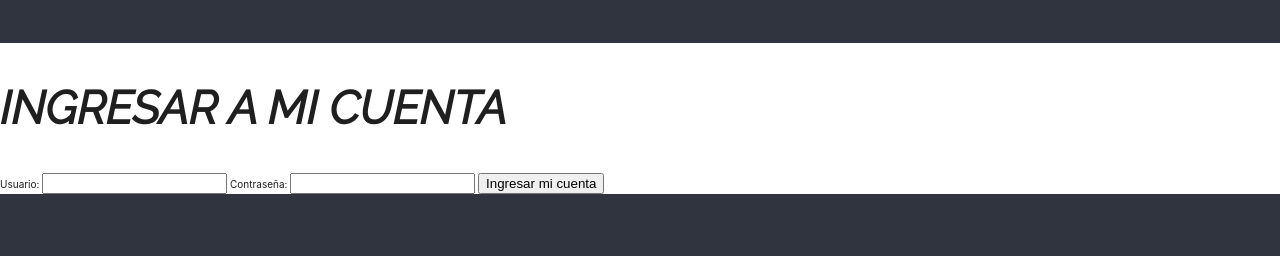
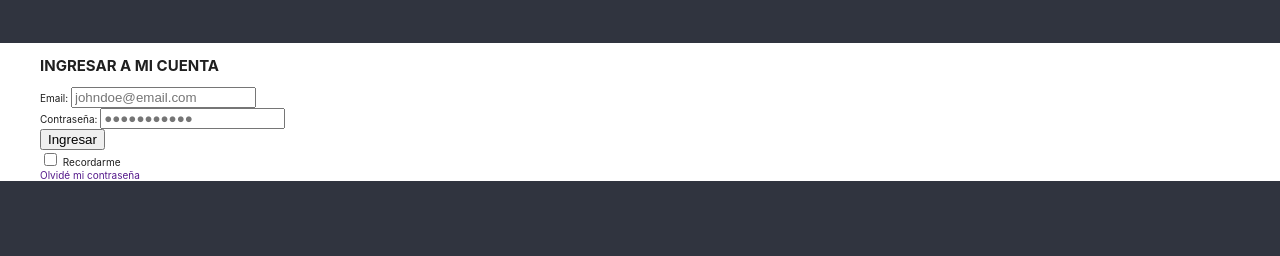
Before and after one commit to gabyp3/proyecto, a plain HTML site: page pages/login.html in a window 1280 px wide. Shown: the part 86-342 px from the top of the page. Drawn offline with Linux system fonts and the light colour scheme; a web font is replaced by a local one.

Commit message:
login.html

```diff
--- a/pages/login.html
+++ b/pages/login.html
@@ -1,5 +1,5 @@
 <!DOCTYPE html>
-<!-- PROYECTO SEGUN LAS CLASES DE YOUTUBE login -->
+<!-- PROYECTO SEGUN LAS CLASES DE YOUTUBE -->
 <html>
     <head>
         <meta charset="utf-8">
@@ -22,16 +22,29 @@
                 </ul>
             </nav>
         </header> <!--FINAL HEADER-->
-        <section>
-            <h2 class="slider__title">INGRESAR A MI CUENTA</h2>
-            <form action="" method="get">
-                <label for="user">Usuario:</label>
-                <input type="text" name="user" id="user">
-                <label for="password">Contraseña:</label>
-                <input type="password" name="password" id="password">
-                <input type="submit" value="Ingresar mi cuenta">
+
+        <main id="login" class="container">
+            <h2 class="login__title">INGRESAR A MI CUENTA</h2>
+            <form class="login__form form" action="" method="post">
+                <div class="form__box--grid">
+                    <label class="form__label" for="email">Email:</label>
+                    <input class="form__input" type="text" name="email" id="email" placeholder="johndoe@email.com">
+                </div>
+                <div class="form__box--grid">
+                    <label class="form__label" for="password">Contraseña:</label>
+                    <input class="form__input" type="password" name="password" id="password" placeholder="&#9679;&#9679;&#9679;&#9679;&#9679;&#9679;&#9679;&#9679;&#9679;&#9679;&#9679;">
+                </div>
+                <div class="form__submission">
+                    <input class="form__btn btn btn--primary btn--large" type="submit" value="Ingresar">
+                    <div class="form__remember">
+                        <input type="checkbox" name="remember" id="">
+                        <label for="">Recordarme</label>
+                    </div>
+                </div>
+                <a class="form__link" href="">Olvidé mi contraseña</a>
             </form>
-        </section>
+    </main>
+
         <footer class="footer">
             <nav class="navbar container">
 
@@ -51,6 +64,6 @@
 
         </footer>
 
-        <script src="" async defer></script>
+        <script src="https://cdn.jsdelivr.net/npm/iconify-icon@1.0.7/dist/iconify-icon.min.js"></script>
     </body>
 </html>
```
